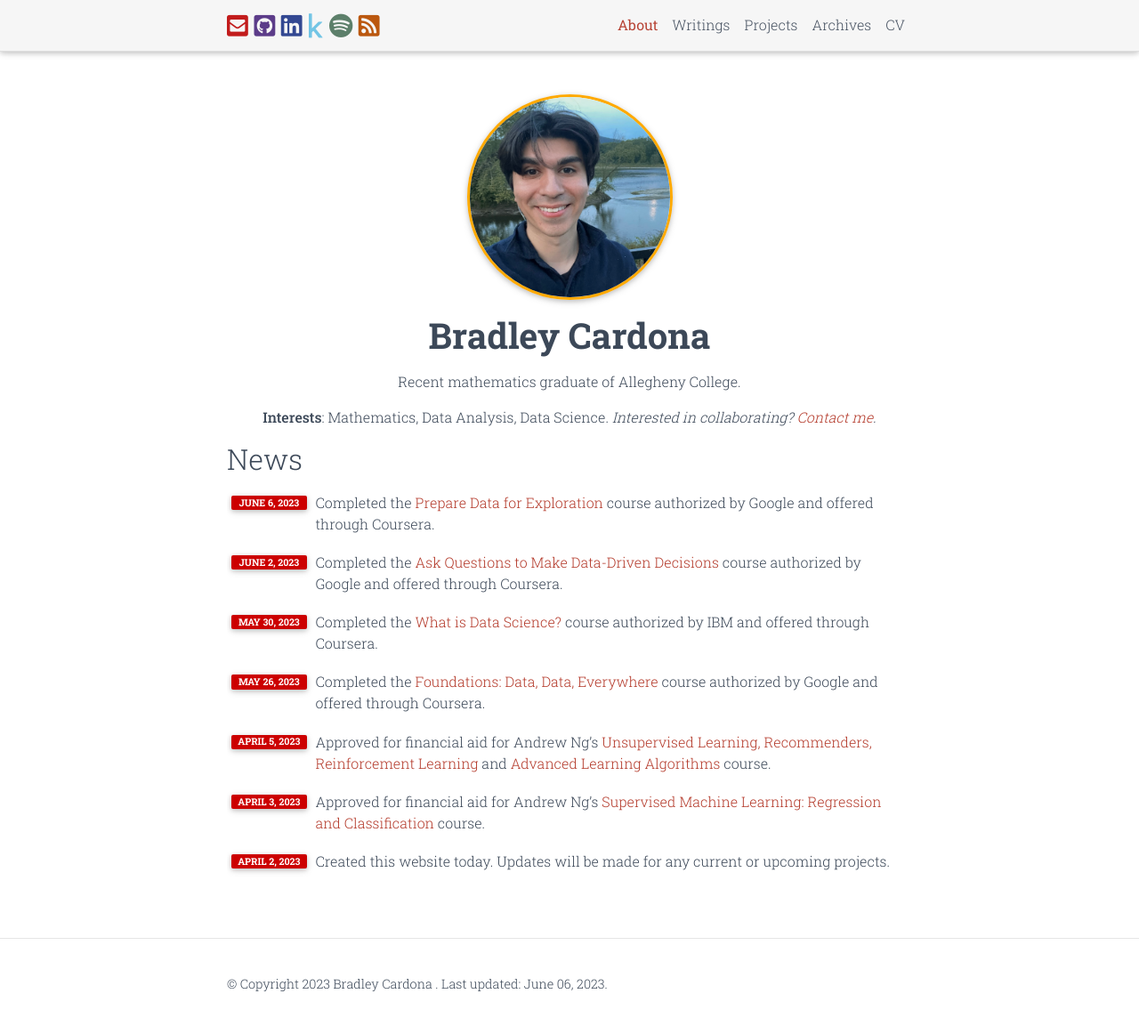
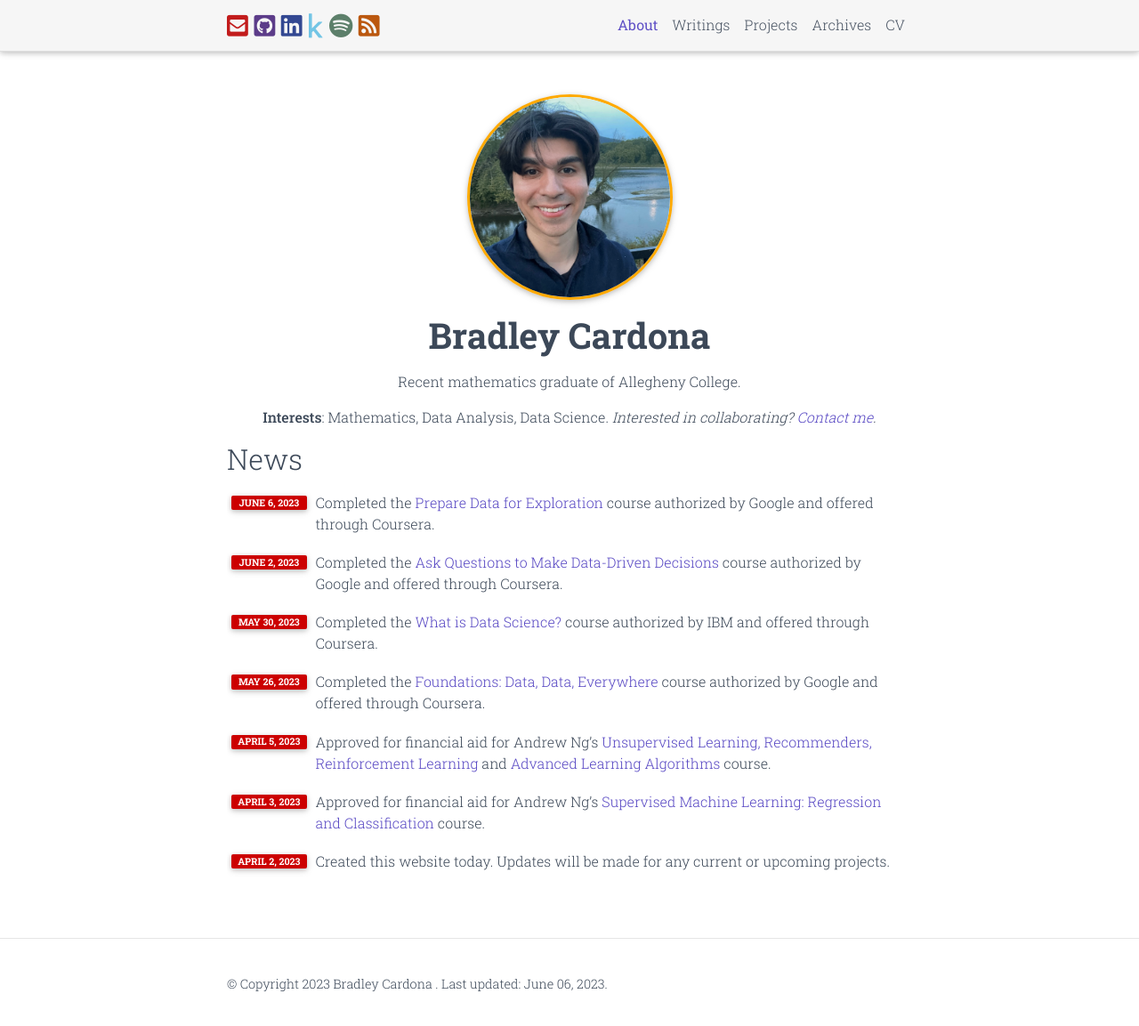
Before and after one commit to BMCARDONA/bmcardona.github.io, a Jekyll site: the page built from _pages/about.md, in a window 1280 px wide and 1156 px high. Shown: the top 1153 px of the window at 89% size. Built offline with Jekyll 4.4.1, drawn with Linux system fonts in a browser that asks for light colours; full-size pictures stand in for the smaller copies a plugin makes; comment, search, counter and statistics services are not loaded; a style sheet for code colours, icons or effects is not loaded.

Commit message:
Change global-theme-color to purple

```diff
--- a/_sass/_themes.scss
+++ b/_sass/_themes.scss
@@ -8,8 +8,8 @@
   --global-code-bg-color: #{$code-bg-color-light};
   --global-text-color: #{$dark-font-color};
   --global-text-color-light: #{$grey-color};
-  --global-theme-color: #{$wolfram-color};
-  --global-hover-color: #{$wolfram-color};
+  --global-theme-color: #{$purple-color};
+  --global-hover-color: #{$purple-color};
   --global-footer-bg-color: #{$grey-color-dark};
   --global-footer-text-color: #{$grey-color-light};
   --global-footer-link-color: #{$white-color};
--- a/_sass/_variables.scss
+++ b/_sass/_variables.scss
@@ -17,7 +17,7 @@ $green-color-lime:    #B7D12A !default;
 $green-color-dark:    #009f06 !default;
 $green-color-light:   #ddffdd !default;
 $green-color-bright:  #11D68B !default;
-$purple-color:        #B509AC !default;
+$purple-color:        #45289d !default;
 $light-purple-color:  lighten($purple-color, 25%);
 $pink-color:          #f92080 !default;
 $pink-color-light:    #ffdddd !default;
@@ -30,7 +30,7 @@ $wolfram-color:       rgb(180, 58, 43);
 // $wolfram-color:       rgb(33, 82, 206);
 $soft-purple-color:   #643b95 !default;
 $soft-pink-color:     #e84444 !default;
-
+$purple-color:        rgb(87, 71, 195);
 
 $grey-color:          #828282 !default;
 $grey-color-light:    lighten($grey-color, 40%);
```
